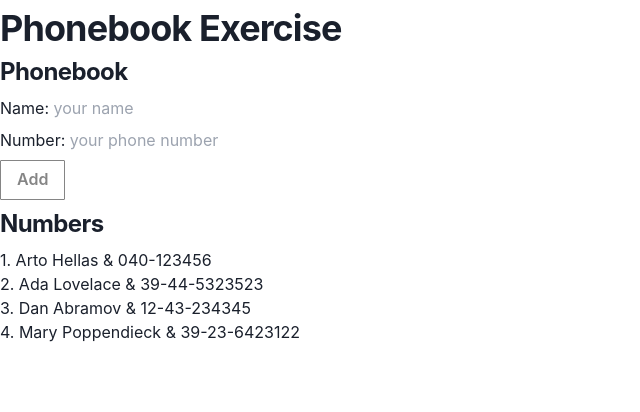
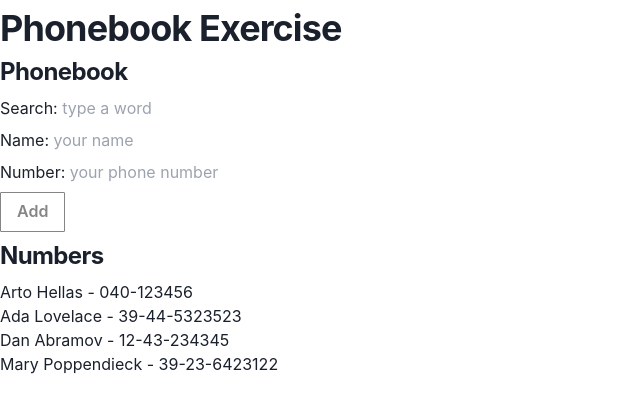
Before and after one commit to thanapoom21/portfolio-nextjs, a Next.js app: page /fullstackopen-tutorial/Phonebook in a window 1280 px wide. Shown: the top 412 px of the page, without its empty margins (0-640 px from the left). Built offline with nearby package versions, Linux system fonts and the light colour scheme.

Commit message:
implement search filter for a specific value

```diff
--- a/pages/fullstackopen-tutorial/Phonebook.js
+++ b/pages/fullstackopen-tutorial/Phonebook.js
@@ -2,49 +2,62 @@ import { useState } from "react"
 import { Button } from '@chakra-ui/react'
 
 const Phonebook = () => {
-  const [persons, setPersons] = useState([
+  const [people, setPeople] = useState([
     { name: 'Arto Hellas', number: '040-123456', id: 1 },
     { name: 'Ada Lovelace', number: '39-44-5323523', id: 2 },
     { name: 'Dan Abramov', number: '12-43-234345', id: 3 },
     { name: 'Mary Poppendieck', number: '39-23-6423122', id: 4 }
   ])
 
-  const [newName, setNewName] = useState('')
-  const [newNumber, setNewNumber] = useState('')
+  const [filteredPeople, setFilteredPeople] = useState([])
+
+  const [name, setName] = useState('')
+  const [phoneNumber, setPhoneNumber] = useState('')
+  const [searchedWord, setSearchedWord] = useState('')
+  const filteredWord = !searchedWord ? people : people.filter(person => person.name.toLowerCase().includes(searchedWord.toLowerCase()))
 
   const handleSubmit = (event) => {
     event.preventDefault()
-    alert(`${newName} and ${newNumber} are already added to phonebook`)
+    alert(`${name} and ${phoneNumber} are already added to phonebook`)
     const personObject = {
-      name: newName,
-      number: newNumber,
-      id: persons.length + 1
+      name: name,
+      number: phoneNumber,
+      id: people.length + 1
     }
 
-    setPersons(persons.concat(personObject))
-    setNewName('')
-    setNewNumber('')
+    setPeople(people.concat(personObject))
+    setName('')
+    setPhoneNumber('')
   }
 
   const handleChangeName = (event) => {
-    setNewName(event.target.value)
+    setName(event.target.value)
   }
 
   const handleChangeNumber = (event) => {
-    setNewNumber(event.target.value)
+    setPhoneNumber(event.target.value)
+  }
+
+  const handleSearch = (event) => {
+    setSearchedWord(event.target.value)
+    setFilteredPeople(filteredWord)
   }
 
   return (
     <div>
       <p className='text-2xl md:text-4xl font-bold tracking-tight my-2'>Phonebook Exercise</p>
       <p className='text-xl md:text-2xl font-bold tracking-tight my-2'>Phonebook</p>
+      <div className="my-2">
+        Search: <input value={searchedWord} onChange={handleSearch} placeholder='type a word' />
+      </div>
+
       <form onSubmit={handleSubmit}>
         <div className="my-2">
-          Name: <input value={newName} onChange={handleChangeName} placeholder='your name' />
+          Name: <input value={name} onChange={handleChangeName} placeholder='your name' />
         </div>
 
         <div className="my-2">
-          Number: <input value={newNumber} onChange={handleChangeNumber} placeholder='your phone number' />
+          Number: <input value={phoneNumber} onChange={handleChangeNumber} placeholder='your phone number' />
         </div>
         <Button
           mr={2}
@@ -57,7 +70,13 @@ const Phonebook = () => {
         </Button>
       </form>
       <p className='text-xl md:text-2xl font-bold tracking-tight my-2'>Numbers</p>
-      {persons.map(p => <p key={p.number}>{`${p.id}. ${p.name} & ${p.number}`}</p>)}
+      {
+        !searchedWord
+          ?
+          people.map(person => <p key={person.id}>{`${person.name} - ${person.number}`}</p>)
+          :
+          filteredWord.map(person => <p key={person.id}>{`${person.name} - ${person.number}`}</p>)
+      }
     </div>
   )
 }
```
